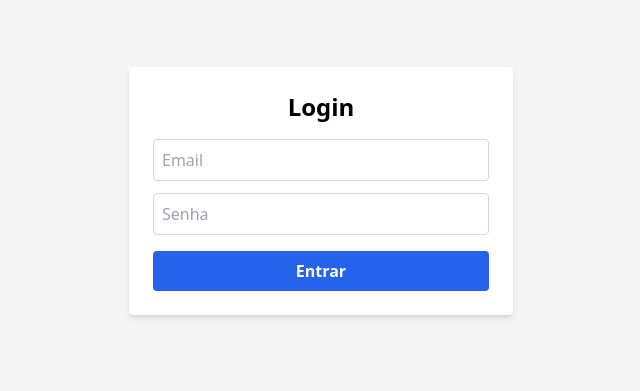
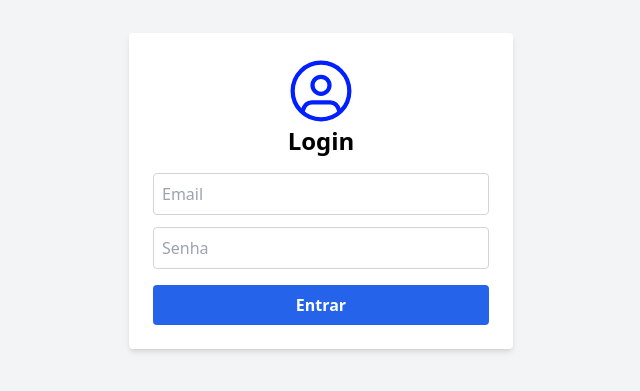
Before and after one commit to Luanalvesa/mapa-cultural, a React (Create React App) app: page / in a window 1280 px wide. Shown: the part 209-600 px from the top of the page, without its empty margins (319-959 px from the left). Built offline with nearby package versions, Linux system fonts and the light colour scheme; the HTML template or start-up script is replaced by a standard one.

Commit message:
feat; ALTERAÇÃO DOS ICONES

```diff
--- a/src/App.jsx
+++ b/src/App.jsx
@@ -26,6 +26,12 @@
       <div className="bg-white shadow-md rounded p-6 w-full max-w-sm">
         {tela === 'login' ? (
           <>
+  <figure className='flex items-center justify-center mx-auto w-full'>
+
+          <svg xmlns="http://www.w3.org/2000/svg" width="68" height="68" viewBox="0 0 24 24" fill="none" stroke="#0020ff" stroke-width="1.5" stroke-linecap="round" stroke-linejoin="round"><path d="M5.52 19c.64-2.2 1.84-3 3.22-3h6.52c1.38 0 2.58.8 3.22 3"/><circle cx="12" cy="10" r="3"/><circle cx="12" cy="12" r="10"/></svg>
+  </figure>
+
+
             <h2 className="text-2xl font-bold mb-4 text-center">Login</h2>
             <input
               type="email"
```
